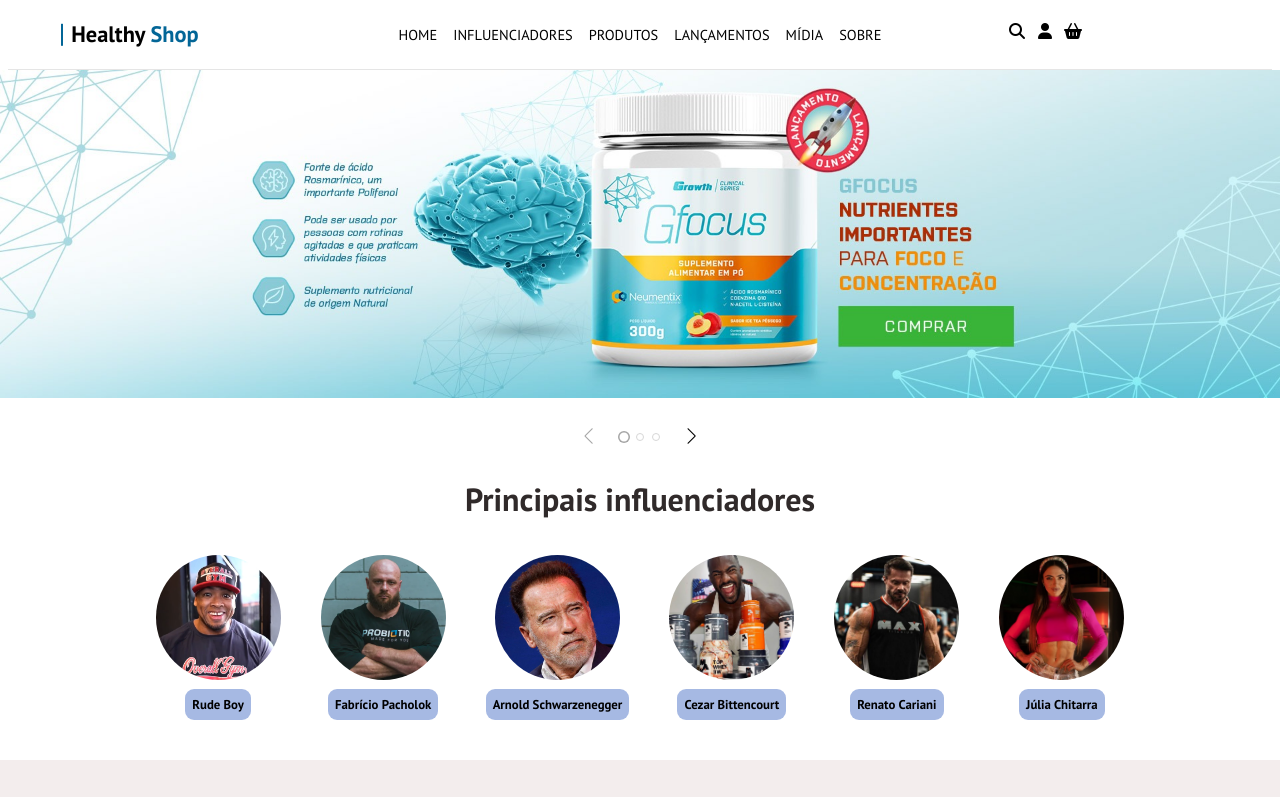
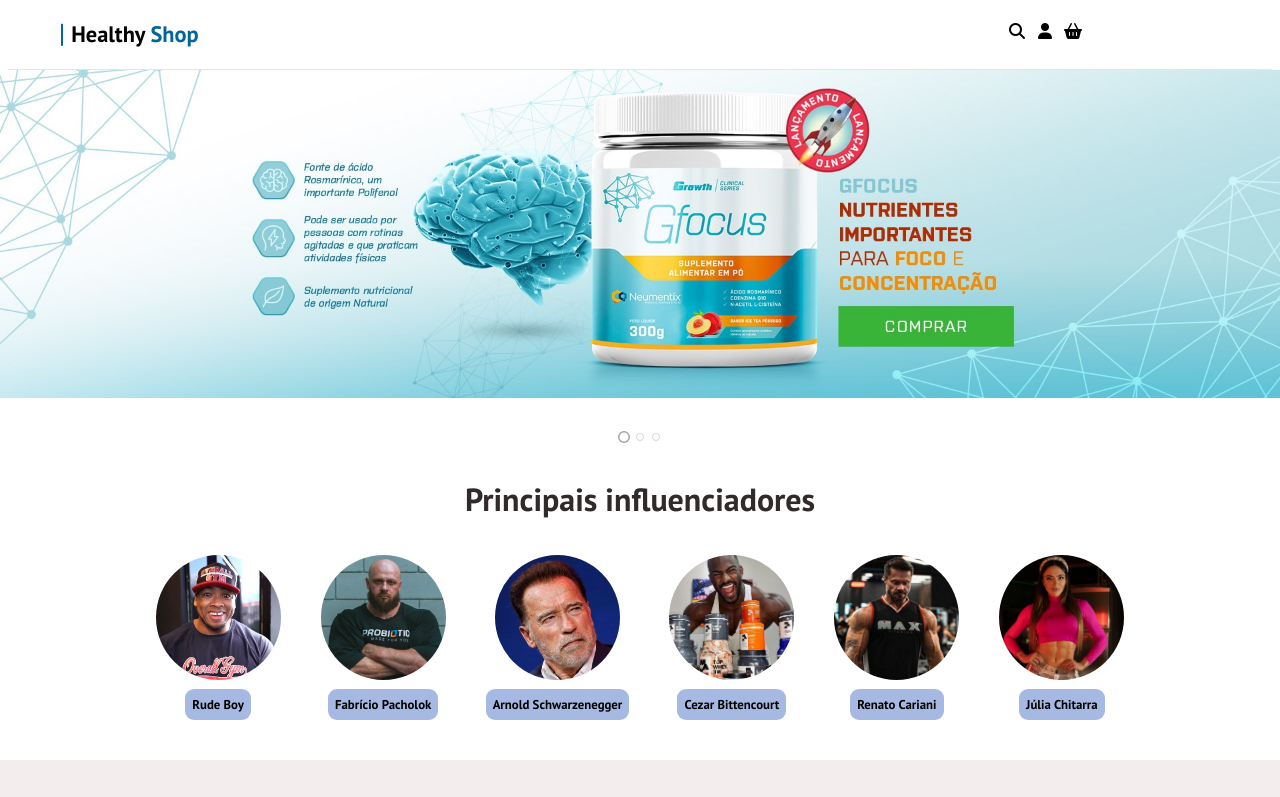
Before and after one commit to LucasPirolli/vnda-challenge, a website: page dist/index.html in a window 1280 px wide. Shown: the top 797 px of the page. Drawn offline with nearby package versions, Linux system fonts and the light colour scheme; files that its build step writes are made by us from their sources.

Commit message:
wip: teste commit

```diff
--- a/src/scss/_variables.scss
+++ b/src/scss/_variables.scss
@@ -3,7 +3,7 @@
 $heading-font: 'PT Sans', sans-serif;
 
 // Colors
-$black: #000000;
+$black: #00000000;
 $white: #ffffff;
 $main-blue: #036697;
 $header-color: #f3f7f9;
```
